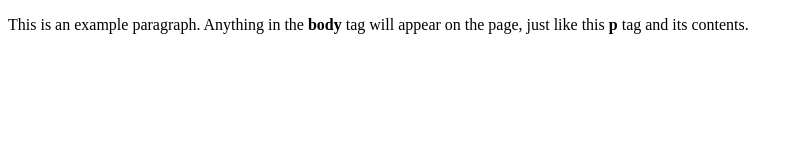
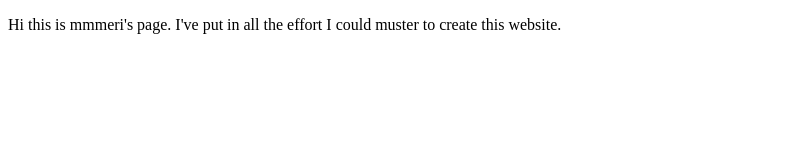
Before and after one commit to lmNt/lmnt.github.io, a plain HTML site: page index.html in a window 1280 px wide. Shown: the whole page, without its empty margins (0-800 px from the left). Drawn offline with Linux system fonts and the light colour scheme.

Commit message:
Update index.html

```diff
--- a/index.html
+++ b/index.html
@@ -4,6 +4,6 @@
     <title>This is the title of the webpage!</title>
   </head>
   <body>
-    <p>This is an example paragraph. Anything in the <strong>body</strong> tag will appear on the page, just like this <strong>p</strong> tag and its contents.</p>
+    <p>Hi this is mmmeri's page. I've put in all the effort I could muster to create this website.</p>
   </body>
 </html>
```
